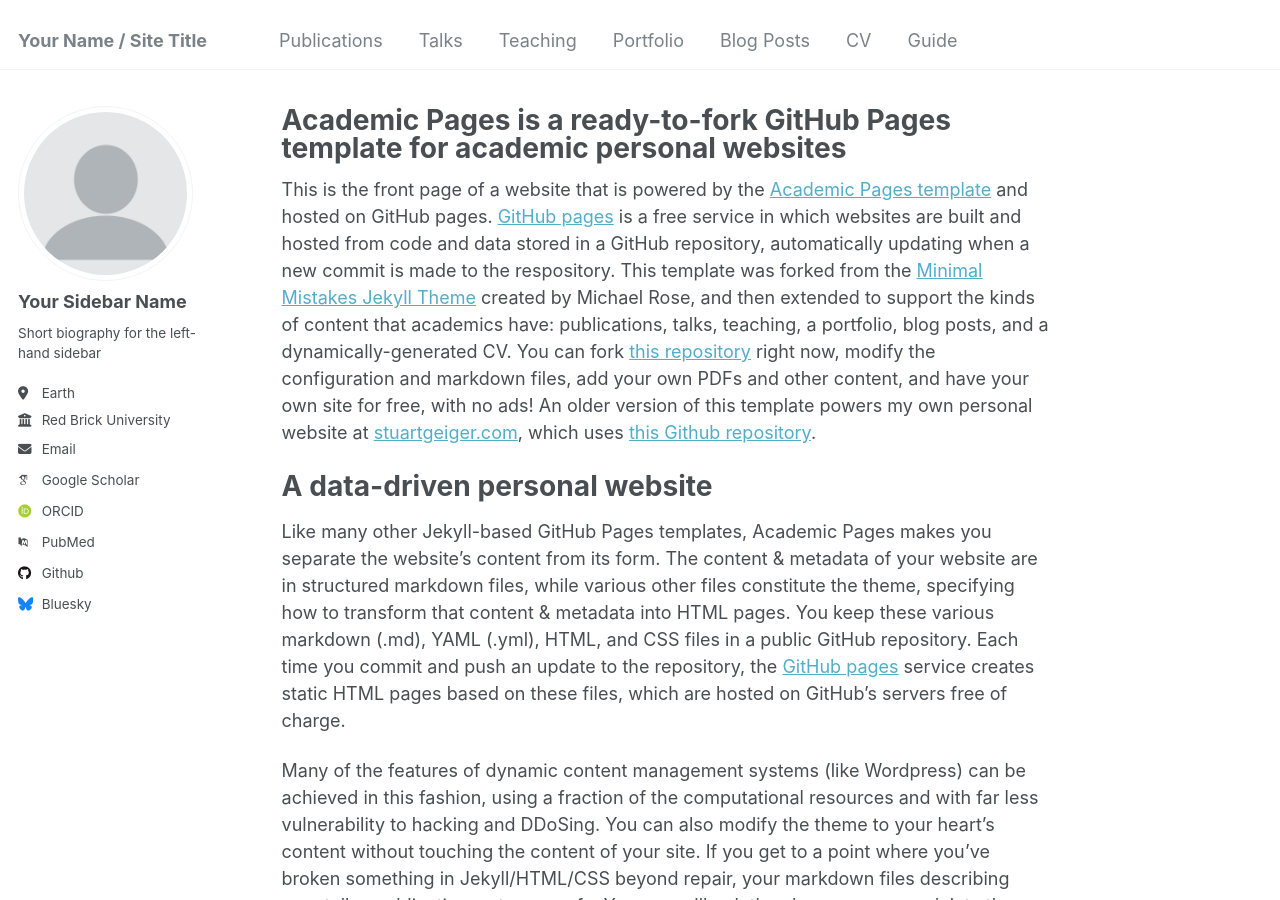
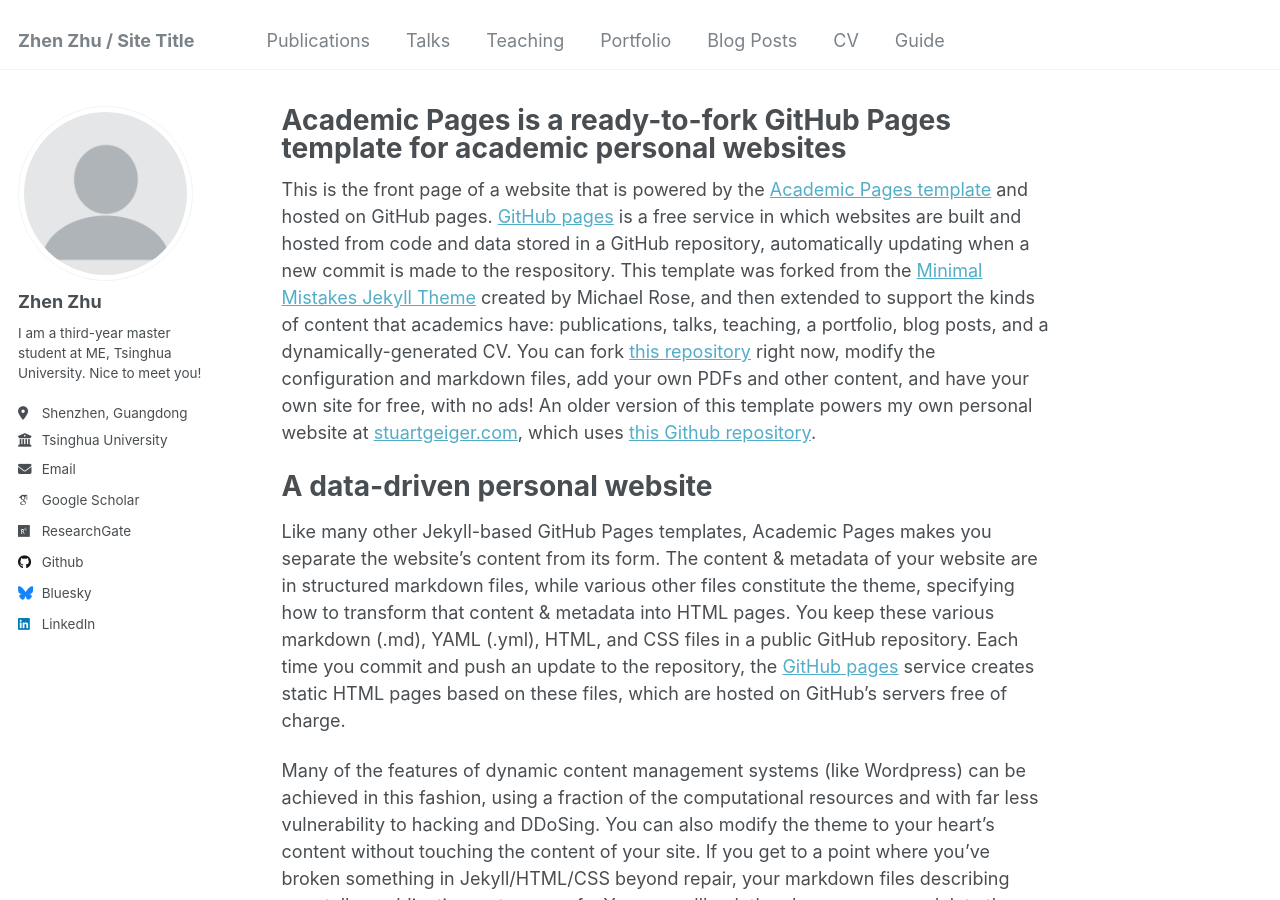
Before and after one commit to zhenzhuzz/zhenzhuzz.github.io, a Jekyll site: the page built from _pages/about.md, in a window 1280 px wide and 900 px high. Built offline with Jekyll 4.4.1, drawn with Linux system fonts in a browser that asks for light colours; some web fonts are replaced.

Commit message:
Update _config.yml

```diff
--- a/_config.yml
+++ b/_config.yml
@@ -8,13 +8,13 @@
 
 # Basic Site Settings
 locale                   : "en-US"
-title                    : "Your Name / Site Title"
+title                    : "Zhen Zhu / Site Title"
 title_separator          : "-"
 name                     : &name "Your Name"
 description              : &description "personal description"
-url                      : https://academicpages.github.io # the base hostname & protocol for your site e.g. "https://mmistakes.github.io"
+url                      : https://zhenzhuzz.github.io # the base hostname & protocol for your site e.g. "https://mmistakes.github.io"
 baseurl                  : "" # the subpath of your site, e.g. "/blog"
-repository               : "academicpages/academicpages.github.io"
+repository               : "zhenzhuzz/zhenzhuzz.github.io"
 
 # Site Author - The following control what appear as part of the author content on the side bar.
 #               If a field is blank the icon and link will not appear, otherwise it will be shown.
@@ -22,28 +22,28 @@ repository               : "academicpages/academicpages.github.io"
 author:
   # Biographic information
   avatar           : "profile.png"
-  name             : "Your Sidebar Name"
-  pronouns         : # example: "she/her"
-  bio              : "Short biography for the left-hand sidebar"
-  location         : "Earth"
-  employer         : "Red Brick University"
+  name             : "Zhen Zhu"
+  pronouns         : # example: "he/him"
+  bio              : "I am a third-year master student at ME, Tsinghua University. Nice to meet you!"
+  location         : "Shenzhen, Guangdong"
+  employer         : "Tsinghua University"
   uri              : # URL
-  email            : "none@example.org"
+  email            : "zhenzhu600@163.com"
 
   # Academic websites
-  arxiv            : # URL - Update with the correct link to your profile
-  googlescholar    : "https://scholar.google.com/citations?user=PS_CX0AAAAAJ"
-  impactstory      : # URL
-  orcid            : "http://orcid.org/yourorcidurl"
-  semantic         : # URL
-  pubmed           : "https://www.ncbi.nlm.nih.gov/pubmed/?term=john+snow"
-  researchgate     : # URL
+  # arxiv            : # URL - Update with the correct link to your profile
+  googlescholar    : "https://scholar.google.com/citations?user=gkG4z3IAAAAJ"
+  # impactstory      : # URL
+  # orcid            : "http://orcid.org/yourorcidurl"
+  # semantic         : # URL
+  # pubmed           : "https://www.ncbi.nlm.nih.gov/pubmed/?term=john+snow"
+  researchgate     : "https://www.researchgate.net/profile/Zhu-Zhen-13"
 
   # Repositories and software development
   bitbucket        : # Username - Update with your username on the site
   codepen          : # Username
   dribbble         : # Username
-  github           : "academicpages"
+  github           : "zhenzhuzz@github.io"
   kaggle           : # Username
   stackoverflow    : # User number or user number and name (i.e., use "1" or "1/jeff-atwood")
 
@@ -57,7 +57,7 @@ author:
   keybase          : # Username
   instagram        : # Username
   lastfm           : # Username
-  linkedin         : # Username
+  linkedin         : "www.linkedin.com/in/zhenzhuzz"
   mastodon         : # URL
   medium           : # URL
   pinterest        : # Username
```
